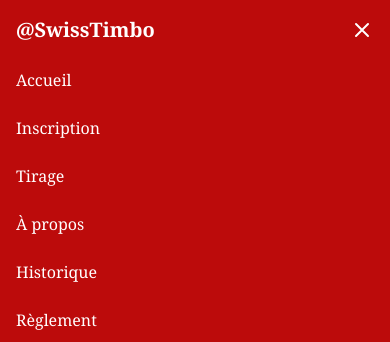
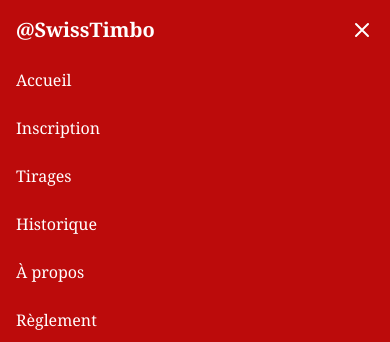
Before and after one commit to timvw4/swisstimbo-giveaway, a Next.js app: page / in a window 390 px wide. Both pictures are taken after a click on the button 362 px from the left and 30 px from the top of the page. Shown: the top 342 px of the page. Built offline with nearby package versions, Linux system fonts and the light colour scheme; no server answers; the database is empty.

Commit message:
Correction du menu mobile et harmonisation des textes

```diff
--- a/components/Layout.tsx
+++ b/components/Layout.tsx
@@ -84,10 +84,17 @@ export default function Layout({ children }: LayoutProps) {
                 className="hover:text-light-gray py-2"
                 onClick={() => setIsMenuOpen(false)}
               >
-                Tirage
+                Tirages
               </Link>
               <Link
                 href="/gagnants"
+                className="hover:text-light-gray py-2"
+                onClick={() => setIsMenuOpen(false)}
+              >
+                Historique
+              </Link>
+              <Link
+                href="/about"
                 className="hover:text-light-gray py-2"
                 onClick={() => setIsMenuOpen(false)}
               >
@@ -95,13 +102,6 @@ export default function Layout({ children }: LayoutProps) {
               </Link>
               <Link
                 href="/reglement"
-                className="hover:text-light-gray py-2"
-                onClick={() => setIsMenuOpen(false)}
-              >
-                Historique
-              </Link>
-              <Link
-                href="/about"
                 className="hover:text-light-gray py-2"
                 onClick={() => setIsMenuOpen(false)}
               >
```
